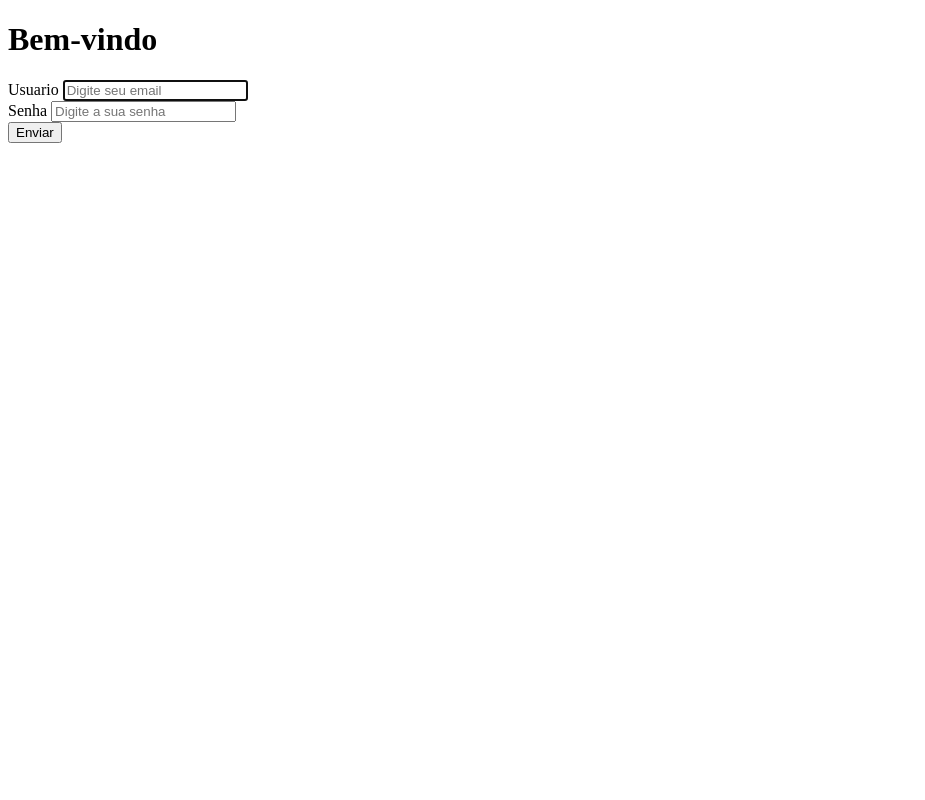
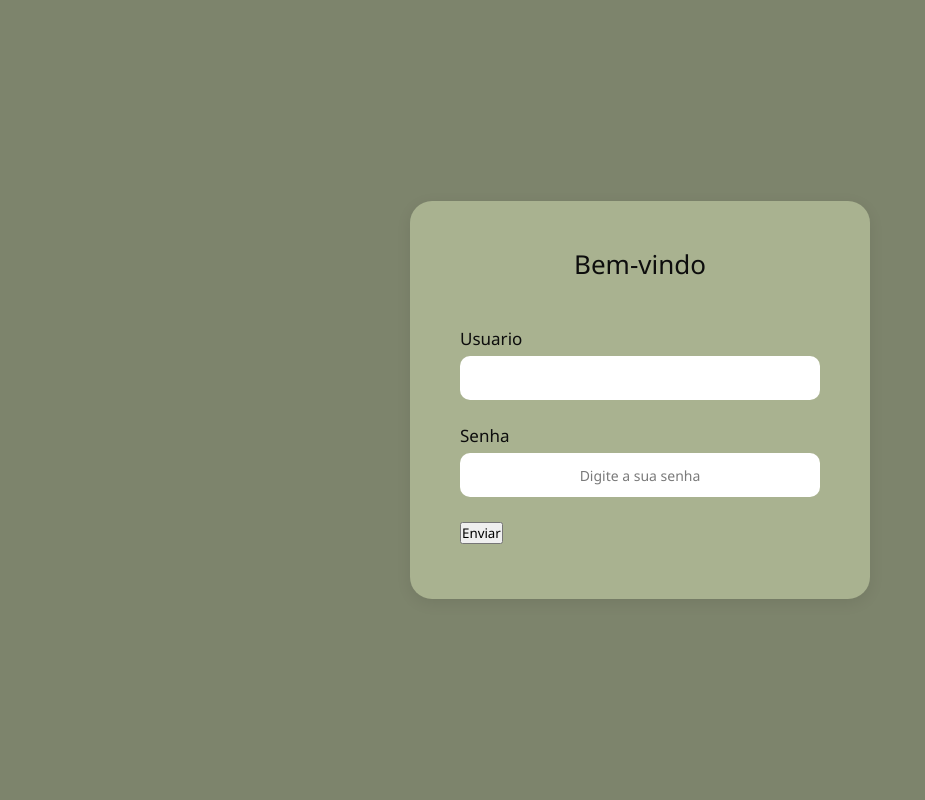
Before and after one commit to GEPI-Grupo/Projeto-Sistema-Inteligente-de-Gest-o-de-EPIs, a Laravel app: page /login in a window 1280 px wide. Shown: the whole page, without its empty margins (0-925 px from the left). Run offline with Laravel 12, Linux system fonts and the light colour scheme.

Commit message:
css (teste Login.blade)

```diff
--- /dev/null
+++ b/resources/css/login.css
@@ -0,0 +1,97 @@
+* {
+    margin: 0;
+    padding: 0;
+    box-sizing: border-box;
+    font-family: 'Segoe UI', Roboto, Helvetica, Arial, sans-serif;
+}
+
+body {
+    background-color: #7d846c; /* Fundo verde-oliva escuro */
+    min-height: 100vh;
+    display: flex;
+    justify-content: center;
+    align-items: center;
+}
+
+.login-card {
+    background-color: #a9b290; /* Card verde-sálvia claro */
+    width: 100%;
+    max-width: 460px;
+    padding: 45px 50px 55px 50px;
+    border-radius: 22px;
+    box-shadow: 0 4px 15px rgba(0, 0, 0, 0.08);
+}
+
+.login-card h1 {
+    text-align: center;
+    color: #0d0d0d;
+    font-size: 26px;
+    font-weight: 400;
+    margin-bottom: 45px;
+}
+
+.form-group {
+    margin-bottom: 24px;
+}
+
+.form-group label {
+    display: block;
+    color: #0d0d0d;
+    font-size: 17px;
+    margin-bottom: 6px;
+}
+
+.form-group input {
+    width: 100%;
+    height: 44px;
+    background-color: #ffffff;
+    border: none;
+    border-radius: 10px;
+    padding: 0 15px;
+    font-size: 14px;
+    color: #333333;
+    outline: none;
+}
+
+.form-group input::placeholder {
+    color: #7a7a7a;
+    text-align: center; /* Placeholder centralizado como na imagem */
+}
+
+.form-group input:focus::placeholder {
+    color: transparent; /* Esconde o placeholder ao digitar */
+}
+
+.btn-container {
+    display: flex;
+    justify-content: center;
+    margin-top: 32px;
+}
+
+.btn-enviar {
+    background-color: #f3ecec; /* Botão off-white levemente rosado */
+    color: #0d0d0d;
+    border: none;
+    border-radius: 10px;
+    padding: 10px 36px;
+    font-size: 17px;
+    font-weight: 700;
+    cursor: pointer;
+    transition: background-color 0.2s ease, transform 0.1s ease;
+}
+
+.btn-enviar:hover {
+    background-color: #e6dddd;
+}
+
+.btn-enviar:active {
+    transform: scale(0.98);
+}
+
+/* Estilo opcional para exibir mensagens de erro de validação do Laravel */
+.error-msg {
+    color: #7a1c1c;
+    font-size: 13px;
+    margin-top: 5px;
+    display: block;
+}
--- a/resources/views/auth/Login.blade.php
+++ b/resources/views/auth/Login.blade.php
@@ -3,6 +3,7 @@
 <head>
     <meta charset="UTF-8">
     <meta name="viewport" content="width=device-width, initial-scale=1.0">
+    <link rel="stylesheet" href="{{ asset('css/login.css') }}">
     <title>Document</title>
 </head>
 <body>
```
